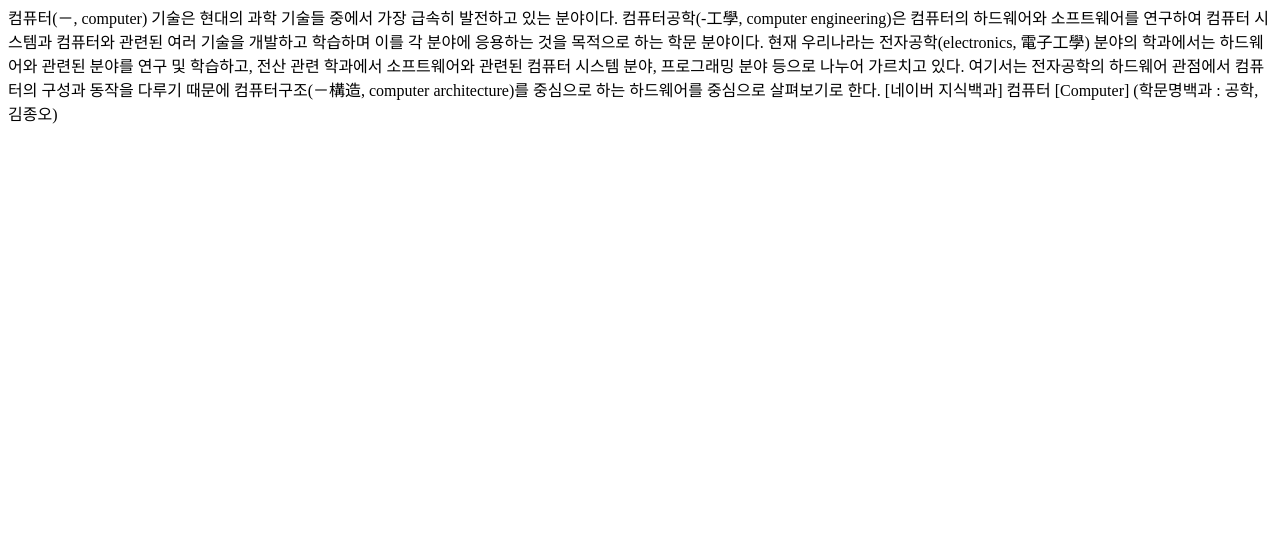
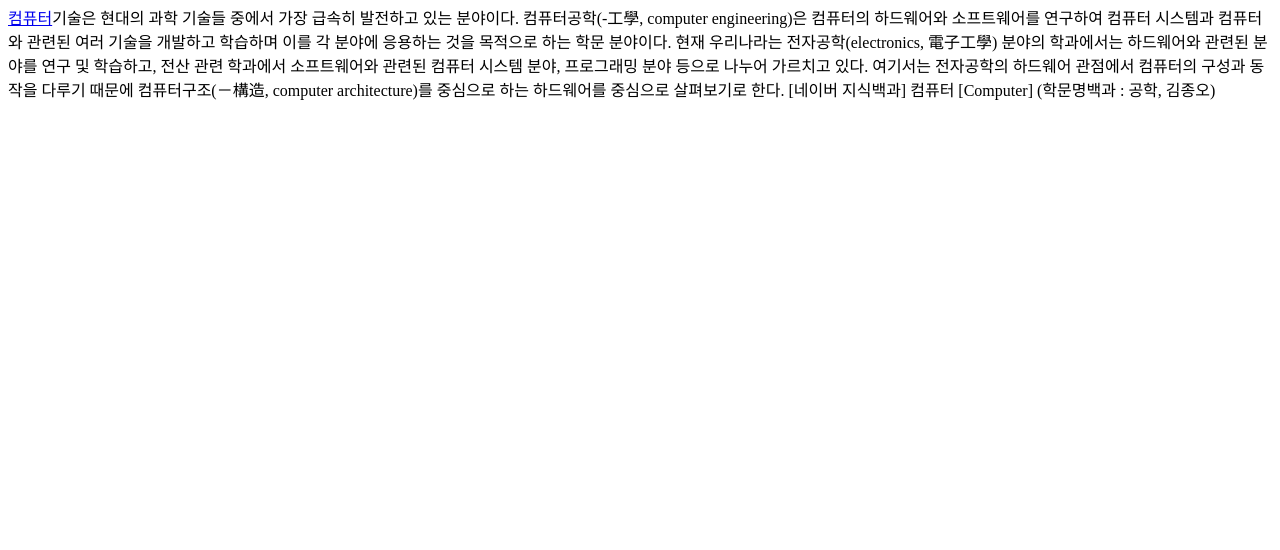
Before and after one commit to 2nsh/Computer, a plain HTML site: page index.html in a window 1280 px wide. Shown: the part 250-800 px from the top of the page. Drawn offline with Linux system fonts and the light colour scheme.

Commit message:
수정본

```diff
--- a/index.html
+++ b/index.html
@@ -15,6 +15,7 @@
   <li><a href="6.html"> VGA</a></li>
 </ol>
 <h2>Computer</h2>
-<p>컴퓨터(－, computer) 기술은 현대의 과학 기술들 중에서 가장 급속히 발전하고 있는 분야이다. 컴퓨터공학(-工學, computer engineering)은 컴퓨터의 하드웨어와 소프트웨어를 연구하여 컴퓨터 시스템과 컴퓨터와 관련된 여러 기술을 개발하고 학습하며 이를 각 분야에 응용하는 것을 목적으로 하는 학문 분야이다. 현재 우리나라는 전자공학(electronics, 電子工學) 분야의 학과에서는 하드웨어와 관련된 분야를 연구 및 학습하고, 전산 관련 학과에서 소프트웨어와 관련된 컴퓨터 시스템 분야, 프로그래밍 분야 등으로 나누어 가르치고 있다. 여기서는 전자공학의 하드웨어 관점에서 컴퓨터의 구성과 동작을 다루기 때문에 컴퓨터구조(－構造, computer architecture)를 중심으로 하는 하드웨어를 중심으로 살펴보기로 한다.
+<p><a href="https://terms.naver.com/entry.nhn?docId=2073330&cid=44414&categoryId=44414"
+  target="_blank" title="htm15 specification">컴퓨터</a>기술은 현대의 과학 기술들 중에서 가장 급속히 발전하고 있는 분야이다. 컴퓨터공학(-工學, computer engineering)은 컴퓨터의 하드웨어와 소프트웨어를 연구하여 컴퓨터 시스템과 컴퓨터와 관련된 여러 기술을 개발하고 학습하며 이를 각 분야에 응용하는 것을 목적으로 하는 학문 분야이다. 현재 우리나라는 전자공학(electronics, 電子工學) 분야의 학과에서는 하드웨어와 관련된 분야를 연구 및 학습하고, 전산 관련 학과에서 소프트웨어와 관련된 컴퓨터 시스템 분야, 프로그래밍 분야 등으로 나누어 가르치고 있다. 여기서는 전자공학의 하드웨어 관점에서 컴퓨터의 구성과 동작을 다루기 때문에 컴퓨터구조(－構造, computer architecture)를 중심으로 하는 하드웨어를 중심으로 살펴보기로 한다.
 [네이버 지식백과] 컴퓨터 [Computer] (학문명백과 : 공학, 김종오)
 </p>
```
Also changed, not shown: 6.html (+0 -1 lines).
